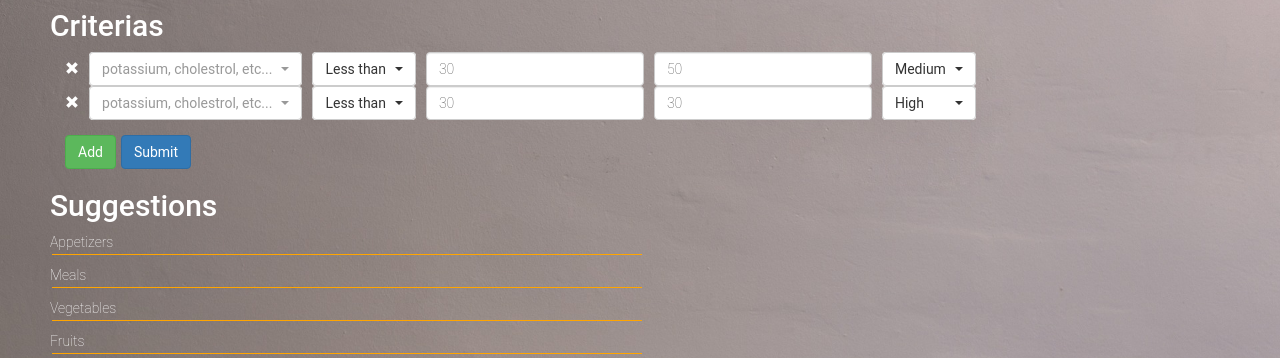
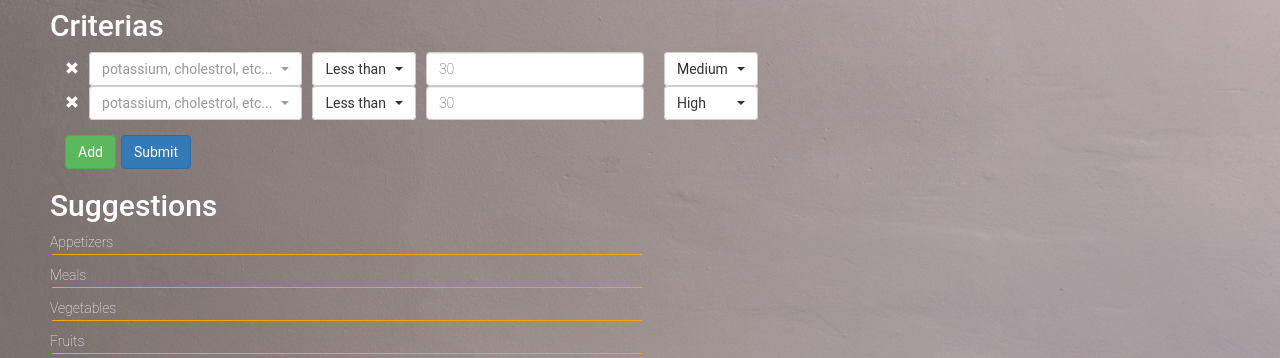
Before and after one commit to prithvisathiya/MealBuddy, a Node server app: page / in a window 1280 px wide. Shown: the part 81-439 px from the top of the page. Run offline with Node 20, Linux system fonts and the light colour scheme; some libraries are stand-ins or nearby versions.

Commit message:
fixed dynamix addition of criterias

```diff
--- a/public/javascripts/index.js
+++ b/public/javascripts/index.js
@@ -6,6 +6,7 @@ $(document).ready(function() {
 
 	var criteriaList = ['fat', 'sugar', 'potassium', 'calories'];
 	var priorityList = ['High', 'Medium', 'Low'];
+	var rangeTypes = {'lt': 'Less than', 'between': 'Between', 'gt': 'Greater than'};
 	// $('.selectpicker').selectpicker('mobile');
 
 	//set the tool bar to the right width of the screen
@@ -31,19 +32,22 @@ $(document).ready(function() {
 		//Add criteria range type
 		td = DOMcreator({name:'td'});
 		select = DOMcreator({name:'select', classlist:['form-control','selectpicker','range-type']});
+		for(var key in rangeTypes) {
+			$(select).append('<option value="'+key+'">'+rangeTypes[key]+'</option>');
+		}
 		td.appendChild(select);
 		tr.appendChild(td);
 		//Add criteria min
 		td = DOMcreator({name:'td', inner:'<input type="number" class="form-control range1"/>'});
 		tr.appendChild(td);
 		//Add criteria max
-		td = DOMcreator({name:'td', inner:'<input type="number" class="form-control range2"/>'});
+		td = DOMcreator({name:'td', inner:'<input type="number" class="form-control range2" hidden/>'});
 		tr.appendChild(td);
 		//Add priority dropdown
 		td = DOMcreator({name:'td'});
 		select = DOMcreator({name:'select', classlist:['form-control','priority', 'selectpicker']});
 		priorityList.forEach(function(p) {
-			$(select).append('<option value="'+p+'">'+p+'</option>');
+			$(select).append('<option value="'+p.toLowerCase()+'">'+p+'</option>');
 		});
 		td.appendChild(select);
 		tr.appendChild(td);
@@ -124,10 +128,10 @@ $(document).ready(function() {
 	$('body').on('change', 'select.range-type', function(e) {
 		switch($(this).val()) {
 			case 'between':
-				$(this).parents('tr').find('input.range2').show();
+				$(this).parents('tr').find('input.range2').removeAttr('hidden');
 				break;
 			default:
-				$(this).parents('tr').find('input.range2').hide();
+				$(this).parents('tr').find('input.range2').attr('hidden', true);
 
 		}
 	});
--- a/public/stylesheets/style.css
+++ b/public/stylesheets/style.css
@@ -19,6 +19,9 @@ body {
 nav {
 	opacity: .8;
 	padding: 5px !important;
+}
+[hidden] {
+	display: none !important;
 }
 #MealBuddy {
 	display: inline-block;
--- a/routes/index.js
+++ b/routes/index.js
@@ -29,9 +29,9 @@ function getReqQuery(req) {
 		var min = (parseInt(req.min) - parseInt(req.min) * dev[req.priority]);
 		return 'and `' + req.name + '` > ' + min + ' ';
 	}else {
-		console.log(typeof(req.max));
 		var min = (parseInt(req.min) - parseInt(req.min) * dev[req.priority]);
 		var max = (parseInt(req.max) + parseInt(req.max) * dev[req.priority]);
+		console.log(min + " " + max);
 		return 'and `' + req.name + '` between ' + min + ' and ' + max + ' ';
 	}
 }
--- a/views/index.jade
+++ b/views/index.jade
@@ -29,7 +29,7 @@ block content
           td
             input.form-control.range1(type='number', size='5', value=30)
           td
-            input.form-control.range2(type='number', size=5, value=50)
+            input.form-control.range2(type='number', size=5, value=50, hidden=true)
           td
             select.form-control.selectpicker.priority(data-width="100%")
               option(value='none')
@@ -54,7 +54,7 @@ block content
           td
             input.form-control.range1(type='number', size='5', value=30)
           td
-            input.form-control.range2(type='number', size='5', value=30)
+            input.form-control.range2(type='number', size='5', value=30, hidden=true)
           td
             select.form-control.selectpicker.priority(data-width="100%")
               option(value='none')
```
